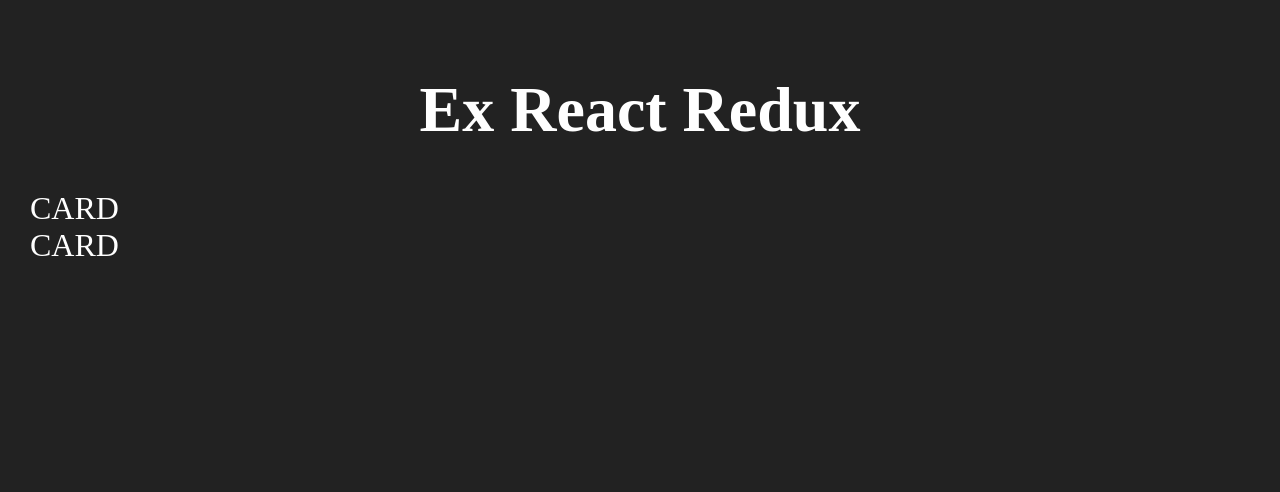
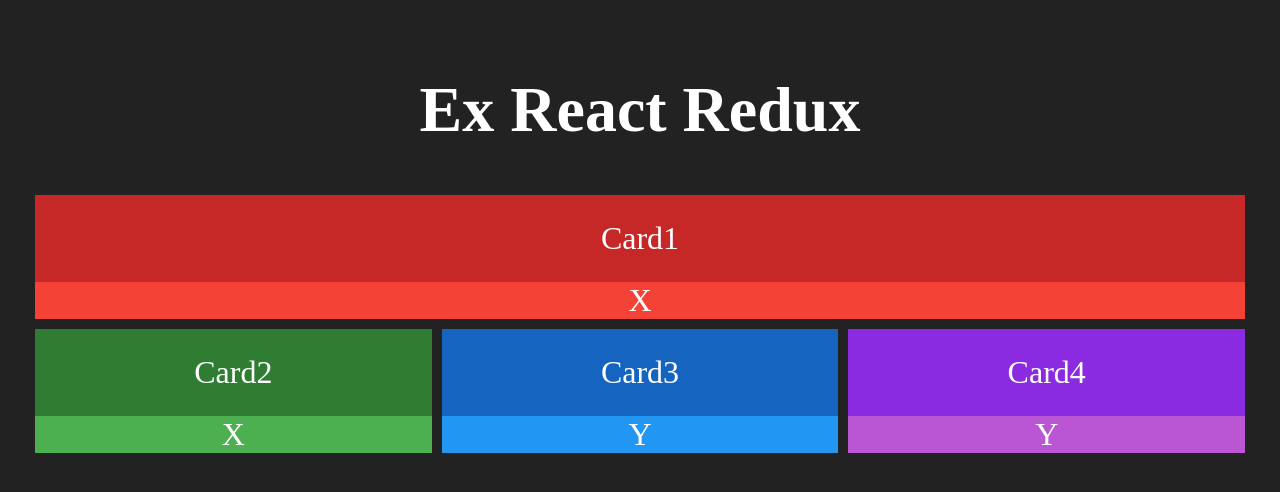
Before and after one commit to zYumoto/State-Maneger-with-Redux, a React (Create React App) app: page / in a window 1280 px wide. Shown: the top 492 px of the page. Built offline with nearby package versions, Linux system fonts and the light colour scheme.

Commit message:
add: Card

```diff
--- a/src/App.css
+++ b/src/App.css
@@ -1,6 +1,7 @@
 .App{
   display: flex;
   flex-direction: column;
+  align-items: stretch;
   text-align: center;
 }
 
--- a/src/App.js
+++ b/src/App.js
@@ -7,10 +7,12 @@
     <div className="App">
       <h1>Ex React Redux</h1>
       <div className='linha'>
-        <Card></Card>
+        <Card title='Card1' red>X</Card>
       </div>
       <div className='linha'>
-        <Card></Card>
+      <Card title='Card2' green>X</Card>
+        <Card title='Card3' blue>Y</Card>
+        <Card title='Card4' purple>Y</Card>
       </div>
     </div>
   );
--- a/src/Components/Card.css
+++ b/src/Components/Card.css
@@ -0,0 +1,32 @@
+.Card{
+    flex: 1;
+    display: flex;
+    flex-direction: column;
+    margin: 5px;
+}
+
+.Card .Header {
+    display: flex;
+    justify-content: center;
+}
+
+.Card .Header .Title {
+    flex: 1 ;
+    padding: 5px;
+}
+
+.Card .Header {
+    padding: 20px;
+}
+
+.Card.Red .Header {color:#fff; background-color: #c62828;}
+.Card.Red .Content {background-color: #f44336;}
+
+.Card.Green .Header {color:#fff; background-color: #2e7d32;}
+.Card.Green .Content {background-color: #4caf50;}
+
+.Card.Blue .Header {color:#fff; background-color: #1565c0;}
+.Card.Blue .Content {background-color: #2196f3;}
+
+.Card.Purple .Header {color:#fff; background-color: #8A2BE2;}
+.Card.Purple .Content {background-color: #BA55D3;}
--- a/src/Components/Card.jsx
+++ b/src/Components/Card.jsx
@@ -1,10 +1,25 @@
 import React from "react";
 import './Card.css'
 
+function getColor(props){
+    if(props.red) return "Red"
+    if(props.green) return "Green"
+    if(props.blue) return "Blue"
+    if(props.purple) return "Purple"
+    return ''
+
+
+}
+
 export default props => {
     return(
-        <div>
-            CARD
+        <div className={`Card ${getColor(props)}`}>
+            <div className="Header">
+            <span className="Title">{props.title}</span>
+        </div>
+        <div className="Content">
+            {props.children}
+        </div>
         </div>
     )
 }
```
